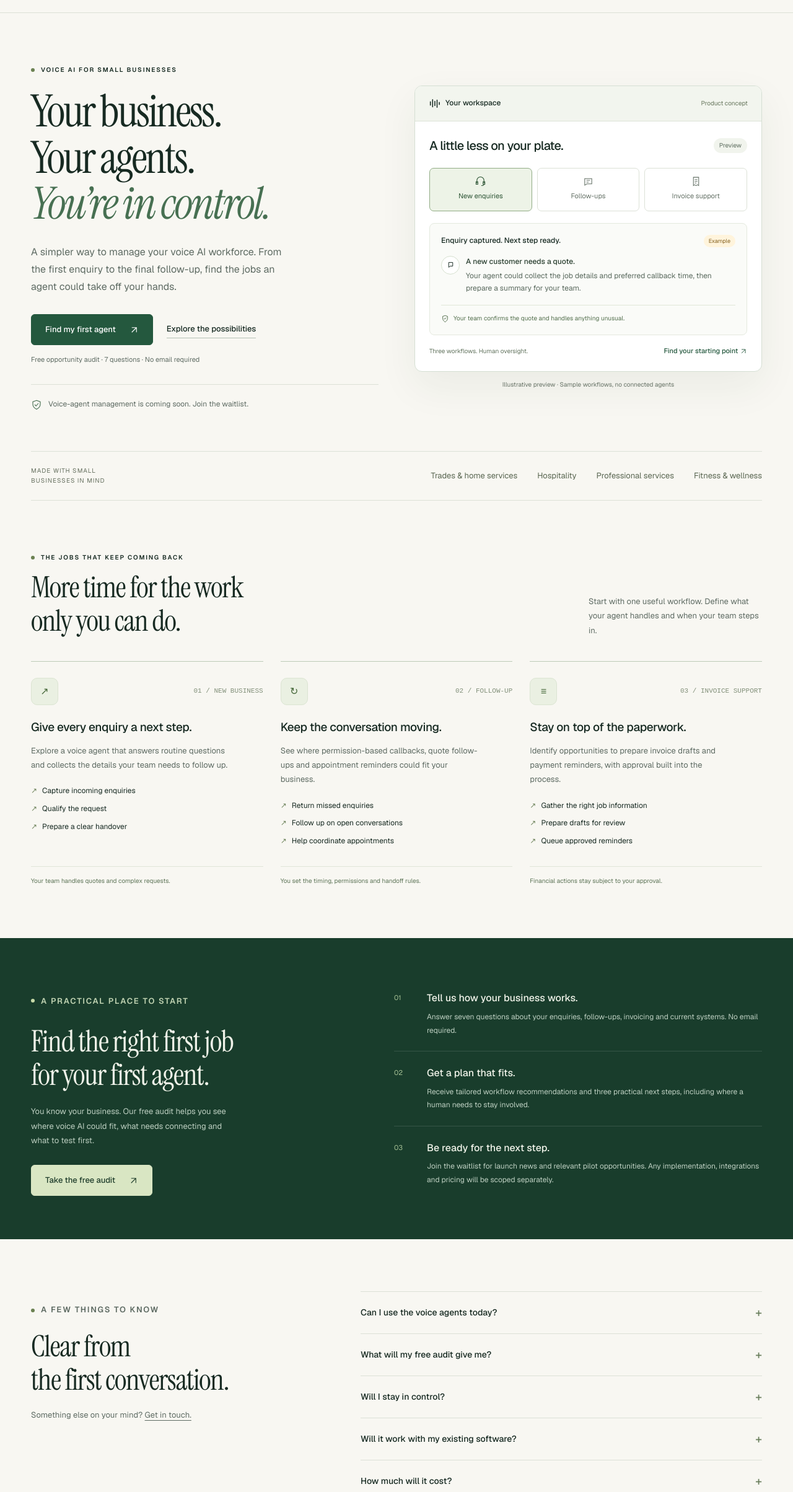
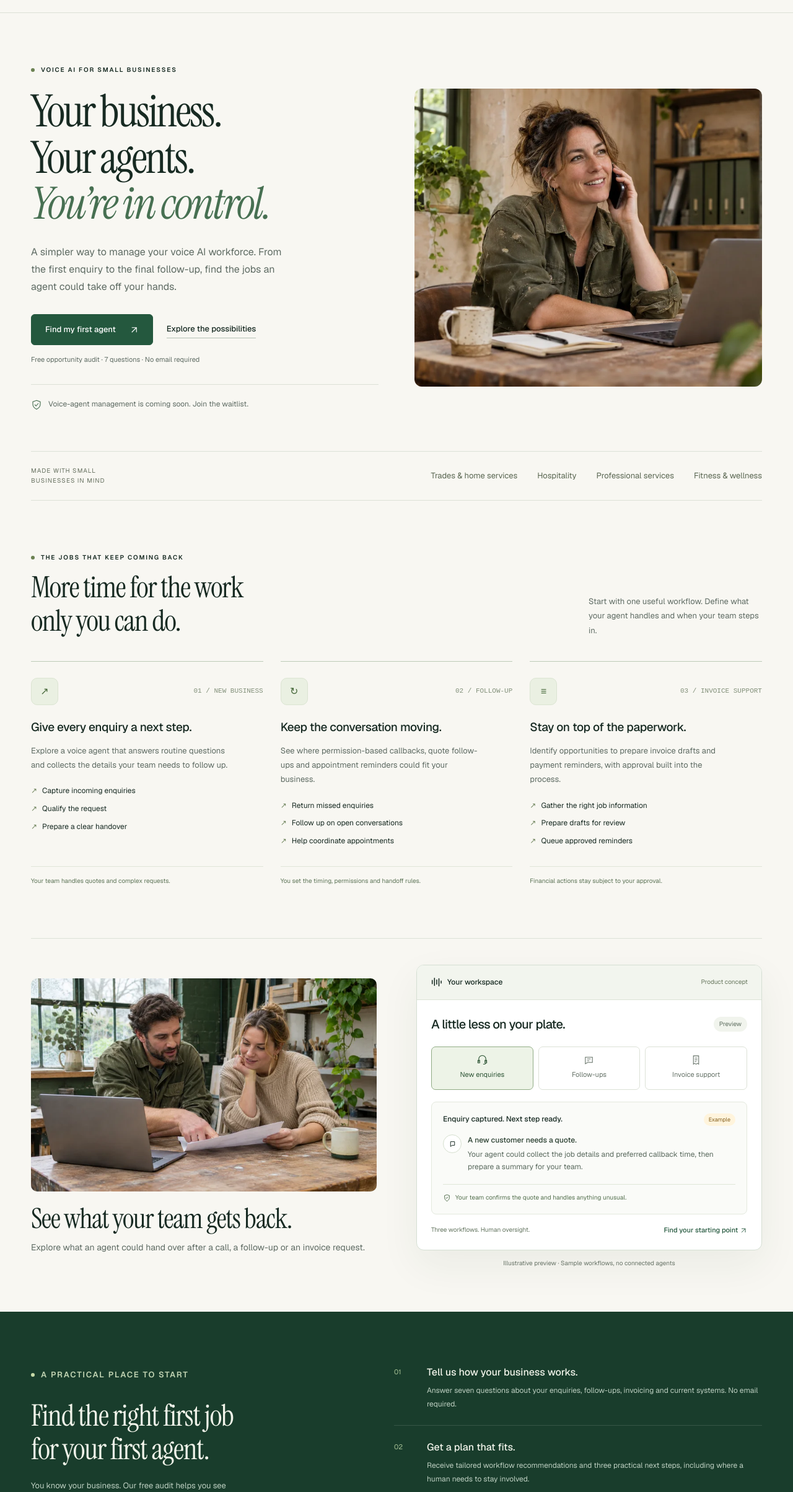
Before and after one commit to ldnbear/aiworks, a plain HTML site: page index.html in a window 1280 px wide. Shown: the part 68-2476 px from the top of the page at 62% size. Drawn offline with nearby package versions, Linux system fonts and the light colour scheme.

Commit message:
Add small business photography to the Agents at Work homepage (#7)

```diff
--- a/assets/voice-home.css
+++ b/assets/voice-home.css
@@ -7,3 +7,56 @@
 @media print{#page-landing,.skip-link{display:none!important}.audit-card{box-shadow:none}.wrap{max-width:none}}
 
 .arrow-icon{width:15px;height:15px;flex-shrink:0;vertical-align:middle}.nav-cta .arrow-icon,.workspace-bottom .arrow-icon{width:12px;height:12px}.case-icon,.use-case li::before{font-family:Arial,sans-serif}
+
+.hero-photo {
+  display: block;
+  width: 100%;
+  height: auto;
+  aspect-ratio: 7 / 6;
+  object-fit: cover;
+  border-radius: 12px;
+  background: #e6e8dc;
+}
+
+.workflow-showcase {
+  display: grid;
+  grid-template-columns: repeat(2, minmax(0, 1fr));
+  align-items: center;
+  gap: clamp(28px, 5vw, 68px);
+  padding: 42px 0 70px;
+  border-top: 1px solid var(--border);
+}
+
+.workflow-story img {
+  display: block;
+  width: 100%;
+  height: auto;
+  aspect-ratio: 13 / 8;
+  object-fit: cover;
+  border-radius: 10px;
+  background: #e6e8dc;
+}
+
+.workflow-story h2 {
+  margin-top: 20px;
+  font: 400 clamp(32px, 3.5vw, 46px)/1.1 'Instrument Serif', Georgia, serif;
+  letter-spacing: -0.025em;
+}
+
+.workflow-story p {
+  margin-top: 10px;
+  color: var(--mid);
+  font-size: 14px;
+}
+
+@media (max-width: 760px) {
+  .hero-photo {
+    aspect-ratio: 5 / 4;
+  }
+
+  .workflow-showcase {
+    grid-template-columns: 1fr;
+    gap: 28px;
+    padding: 30px 0 52px;
+  }
+}
--- a/index.html
+++ b/index.html
@@ -47,7 +47,28 @@
         <p class="fine-print">Free opportunity audit · 7 questions · No email required</p>
         <div class="hero-footnote"><svg viewBox="0 0 24 24" fill="none" stroke="currentColor" stroke-width="1.5" aria-hidden="true"><path d="m12 3 8 3v5c0 5-4 9-8 11-4-2-8-6-8-11V6z"/><path d="m8 12 3 3 5-6"/></svg>Voice-agent management is coming soon. Join the waitlist.</div>
       </div>
-      <div>
+      <img class="hero-photo" src="/assets/voice-workshop-call.webp"
+        width="840" height="720" fetchpriority="high"
+        alt="A small business owner taking a call at her workshop desk">
+    </section>
+    <div class="sector-strip shell"><p>Made with small businesses in mind</p><div class="sector-list"><span>Trades &amp; home services</span><span>Hospitality</span><span>Professional services</span><span>Fitness &amp; wellness</span></div></div>
+    <section class="home-section shell" id="use-cases" aria-labelledby="cases-title">
+      <div class="section-head"><div><p class="eyebrow">The jobs that keep coming back</p><h2 id="cases-title">More time for the work<br>only you can do.</h2></div><p>Start with one useful workflow. Define what your agent handles and when your team steps in.</p></div>
+      <div class="use-cases">
+        <article class="use-case"><div class="case-top"><span class="case-icon" aria-hidden="true">↗</span><span class="case-num">01 / NEW BUSINESS</span></div><h3>Give every enquiry a next step.</h3><p>Explore a voice agent that answers routine questions and collects the details your team needs to follow up.</p><ul><li>Capture incoming enquiries</li><li>Qualify the request</li><li>Prepare a clear handover</li></ul><div class="case-note">Your team handles quotes and complex requests.</div></article>
+        <article class="use-case"><div class="case-top"><span class="case-icon" aria-hidden="true">↻</span><span class="case-num">02 / FOLLOW-UP</span></div><h3>Keep the conversation moving.</h3><p>See where permission-based callbacks, quote follow-ups and appointment reminders could fit your business.</p><ul><li>Return missed enquiries</li><li>Follow up on open conversations</li><li>Help coordinate appointments</li></ul><div class="case-note">You set the timing, permissions and handoff rules.</div></article>
+        <article class="use-case"><div class="case-top"><span class="case-icon" aria-hidden="true">≡</span><span class="case-num">03 / INVOICE SUPPORT</span></div><h3>Stay on top of the paperwork.</h3><p>Identify opportunities to prepare invoice drafts and payment reminders, with approval built into the process.</p><ul><li>Gather the right job information</li><li>Prepare drafts for review</li><li>Queue approved reminders</li></ul><div class="case-note">Financial actions stay subject to your approval.</div></article>
+      </div>
+    </section>
+    <section class="shell workflow-showcase" aria-labelledby="workflow-preview-title">
+      <div class="workflow-story">
+        <img src="/assets/voice-workshop-team.webp" width="780" height="480"
+          loading="lazy" decoding="async"
+          alt="Two colleagues reviewing a job sheet at a workshop counter">
+        <h2 id="workflow-preview-title">See what your team gets back.</h2>
+        <p>Explore what an agent could hand over after a call, a follow-up or an invoice request.</p>
+      </div>
+      <div class="workspace-demo">
         <div class="workspace" aria-label="Illustrative agent management preview">
           <div class="workspace-top"><span class="workspace-title"><svg viewBox="0 0 20 20" fill="none" stroke="currentColor" stroke-width="1.7" stroke-linecap="round" aria-hidden="true"><path d="M3 13V7m4 9V3m4 11V6m4 11V4m4 8V8"/></svg>Your workspace</span><small>Product concept</small></div>
           <div class="workspace-body">
@@ -66,15 +87,6 @@
           </div>
         </div>
         <p class="preview-caption">Illustrative preview · Sample workflows, no connected agents</p>
-      </div>
-    </section>
-    <div class="sector-strip shell"><p>Made with small businesses in mind</p><div class="sector-list"><span>Trades &amp; home services</span><span>Hospitality</span><span>Professional services</span><span>Fitness &amp; wellness</span></div></div>
-    <section class="home-section shell" id="use-cases" aria-labelledby="cases-title">
-      <div class="section-head"><div><p class="eyebrow">The jobs that keep coming back</p><h2 id="cases-title">More time for the work<br>only you can do.</h2></div><p>Start with one useful workflow. Define what your agent handles and when your team steps in.</p></div>
-      <div class="use-cases">
-        <article class="use-case"><div class="case-top"><span class="case-icon" aria-hidden="true">↗</span><span class="case-num">01 / NEW BUSINESS</span></div><h3>Give every enquiry a next step.</h3><p>Explore a voice agent that answers routine questions and collects the details your team needs to follow up.</p><ul><li>Capture incoming enquiries</li><li>Qualify the request</li><li>Prepare a clear handover</li></ul><div class="case-note">Your team handles quotes and complex requests.</div></article>
-        <article class="use-case"><div class="case-top"><span class="case-icon" aria-hidden="true">↻</span><span class="case-num">02 / FOLLOW-UP</span></div><h3>Keep the conversation moving.</h3><p>See where permission-based callbacks, quote follow-ups and appointment reminders could fit your business.</p><ul><li>Return missed enquiries</li><li>Follow up on open conversations</li><li>Help coordinate appointments</li></ul><div class="case-note">You set the timing, permissions and handoff rules.</div></article>
-        <article class="use-case"><div class="case-top"><span class="case-icon" aria-hidden="true">≡</span><span class="case-num">03 / INVOICE SUPPORT</span></div><h3>Stay on top of the paperwork.</h3><p>Identify opportunities to prepare invoice drafts and payment reminders, with approval built into the process.</p><ul><li>Gather the right job information</li><li>Prepare drafts for review</li><li>Queue approved reminders</li></ul><div class="case-note">Financial actions stay subject to your approval.</div></article>
       </div>
     </section>
     <section class="process-section" id="how-it-works" aria-labelledby="process-title"><div class="process-layout shell">
```
Also changed, not shown: assets/voice-workshop-call.webp (added), assets/voice-workshop-team.webp (added).
